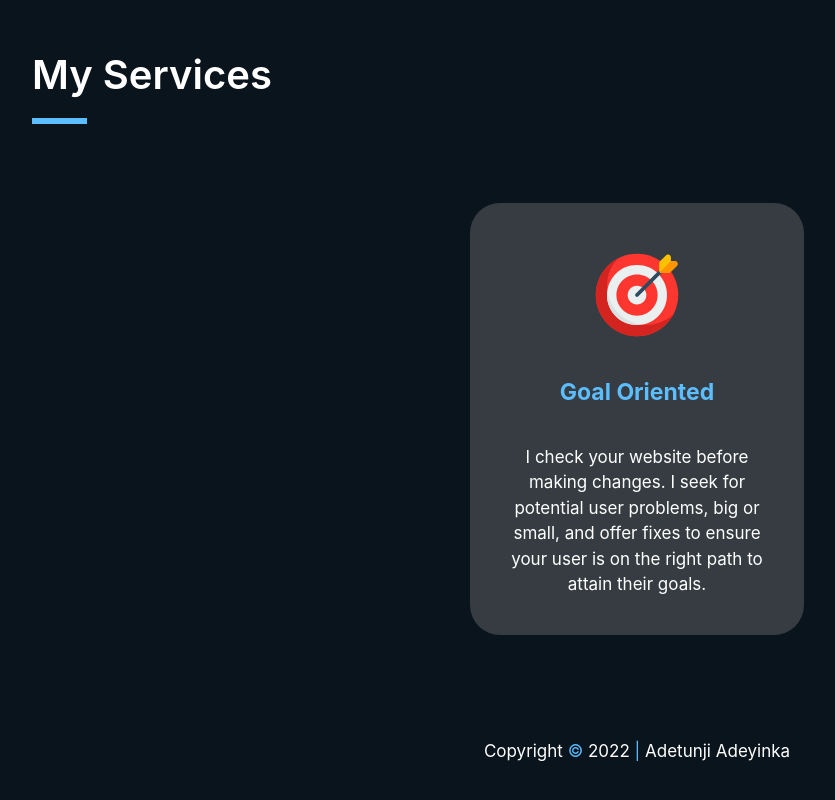
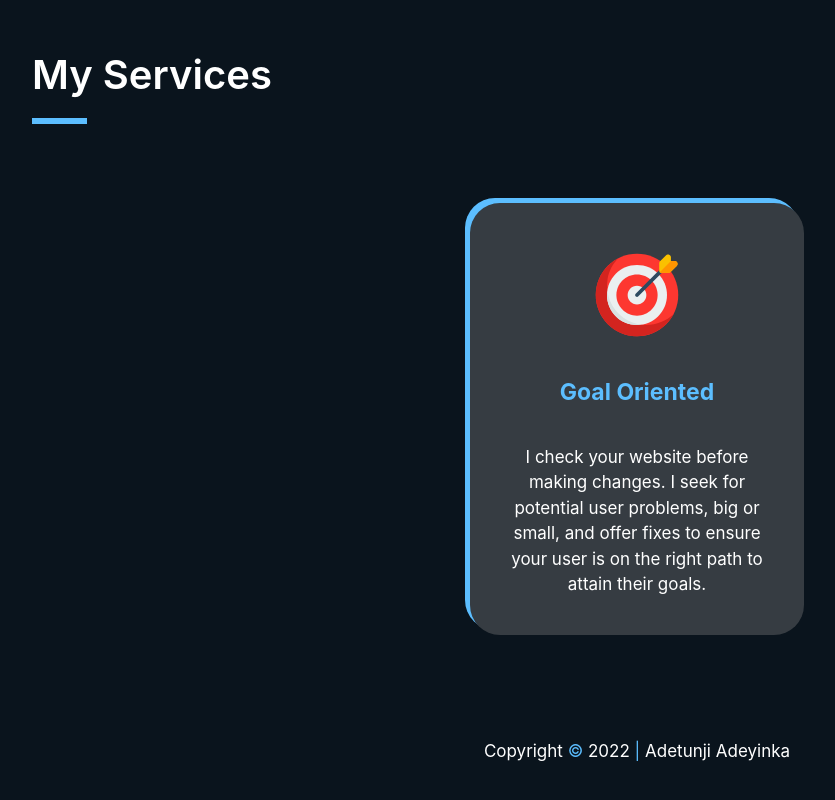
Before and after one commit to Itzadetunji/my-website, a Next.js app: page /about in a window 1280 px wide. Shown: the part 1405-2205 px from the top of the page, without its empty margins (3-838 px from the left). Built offline with nearby package versions, Linux system fonts and the light colour scheme.

Commit message:
Chore: Changes to card.tsx

```diff
--- a/pages/components/Button.tsx
+++ b/pages/components/Button.tsx
@@ -10,7 +10,7 @@ interface ButtonProps {
 
 const Button : React.FC<ButtonProps> = ({link, text, width, height}) => {
   return (
-    <div className={`mx-auto rounded-full text-center items-center justify-center grey w-[200px] h-[72.3px] button duration-500 ease-in delay-[10ms] flex space-x-[8px]`}>
+    <div className={`mx-auto rounded-full text-center items-center justify-center grey w-[200px] h-[72.3px] drop-shadow duration-500 ease-in delay-[10ms] flex space-x-[8px]`}>
       <p className='text-[16px] text-white'>{text}</p>
       <img src="./icons/Arrow.svg" alt="" className='w-[30px]'/>
     </div>
--- a/pages/components/card.tsx
+++ b/pages/components/card.tsx
@@ -9,7 +9,7 @@ interface cardProps {
 
 const Card: React.FC<cardProps> = ({icon, text, title}) => {
   return (
-    <div className='grey w-[334px] rounded-[30px] mx-auto'>
+    <div className='grey w-[334px] rounded-[30px] mx-auto drop-shadow duration-500 ease-in delay-[10ms]'>
       <div className='flex flex-col mt-[79px]'>
         <img src='./icons/bullseye.svg' alt="" className='w-[90px] h-[90px] items-center justify-center mx-auto mt-[47px]'/>
         <p className='text-center text-white pt-[35px] font-bold light-blue-text text-[23px]'>Goal Oriented</p>
--- a/styles/globals.css
+++ b/styles/globals.css
@@ -38,11 +38,11 @@ hr.light-blue{
   background-color: #363C42;
 }
 
-.button{
+.drop-shadow{
   filter: drop-shadow(-5px -5px 0px #5CBEFF);
 }
 
-.button:hover{
+.drop-shadow:hover{
   filter: drop-shadow(5px 5px 0px #5CBEFF);
 }
 
```
